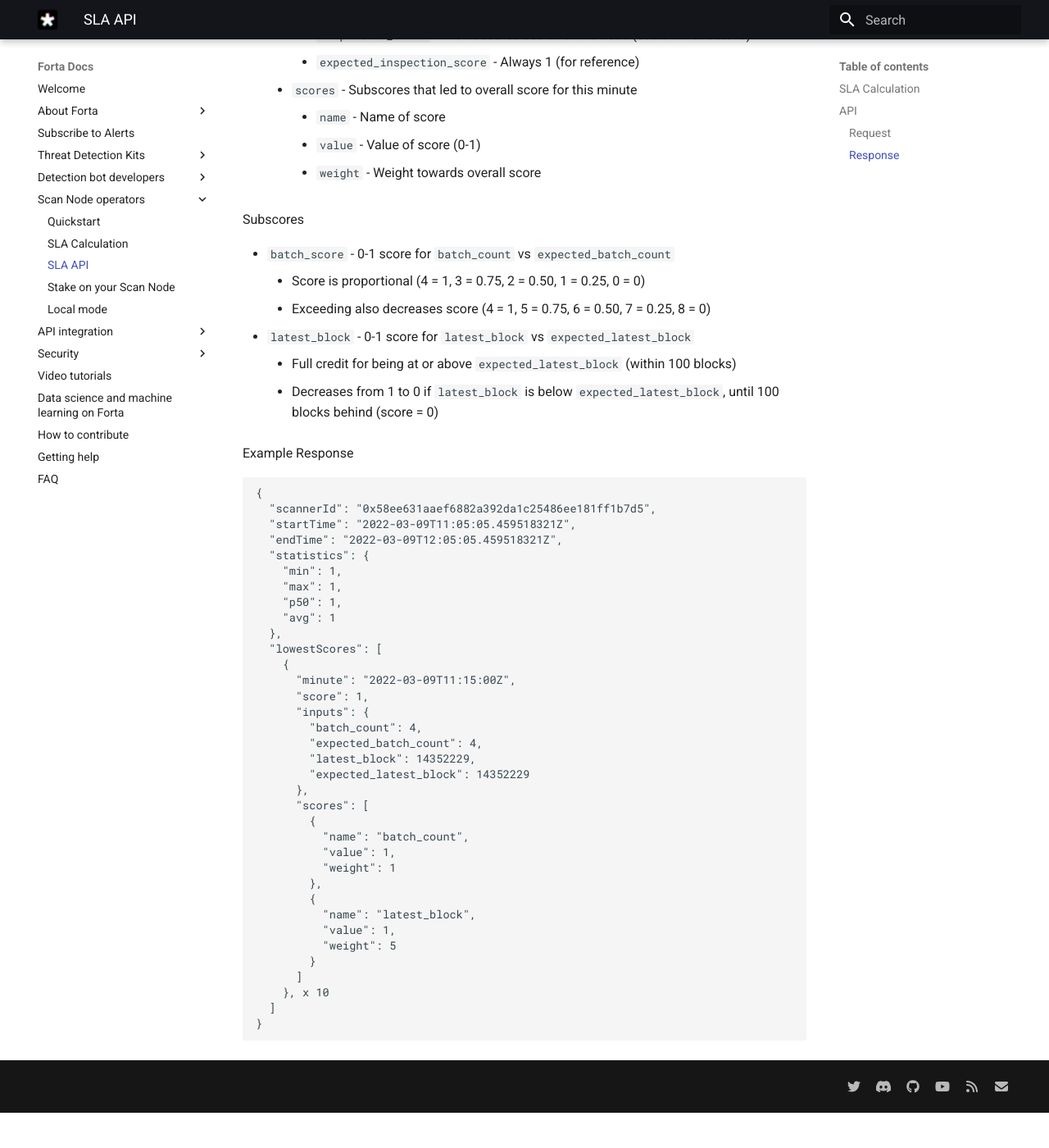
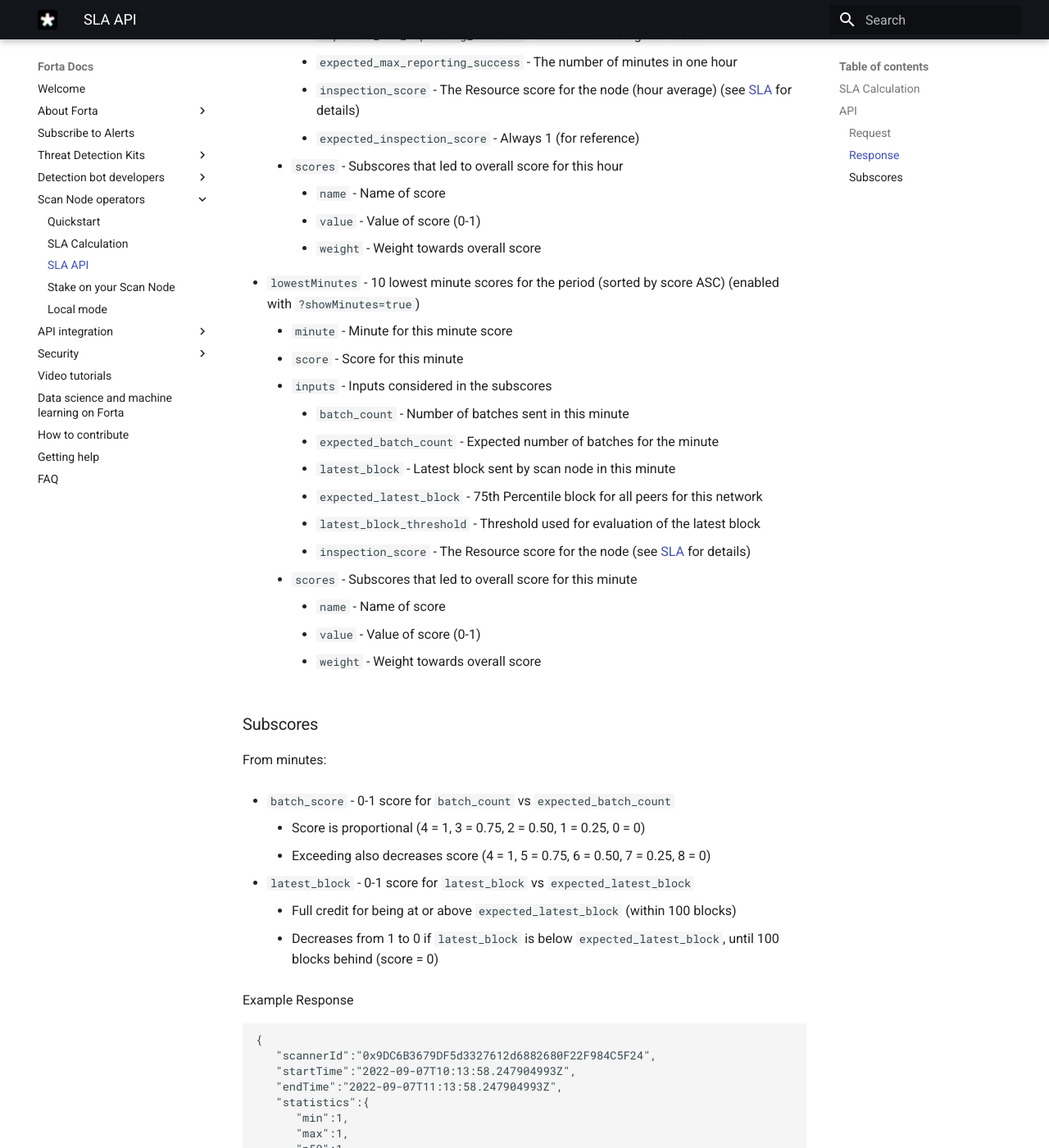
Before and after one commit to forta-network/docs, an MkDocs documentation site: the page built from docs/sla-api.md, in a window 1280 px wide and 1400 px high, scrolled down 1699 px. Shown: the whole window at 82% size. Built offline with MkDocs 1.6.1 and Material for MkDocs 9.7.7, drawn with Linux system fonts in a browser that asks for light colours; before the commit the page ends 3056 px from its top, so only the background shows below that; some of the changed text lies outside the part shown.

Commit message:
update sla api docs

````diff
--- a/docs/sla-api.md
+++ b/docs/sla-api.md
@@ -21,15 +21,16 @@
 
   - `startTime` - Start of date range to consider, in RFC3339 (YYYY-MM-DDTHH:MM:SSZ) (Default: 2 hours ago)
   - `endTime` - End of date range to consider, in RFC3339 (YYYY-MM-DDTHH:MM:SSZ) (Default: 1 hour ago)
+  - `showMinutes` - Enables the `lowestMinutes` list in the response (Default: false)
 
 Example (Most Recent available Hour)
 ```
 https://api.forta.network/stats/sla/scanner/0x58ee631aaef6882a392da1c25486ee181ff1b7d5
 ```
 
-Example (The day of 2022-03-06)
+Example (The day of 2022-09-07)
 ```
-https://api.forta.network/stats/sla/scanner/0x58ee631aaef6882a392da1c25486ee181ff1b7d5?startTime=2022-03-06T00:00:00Z&endTime=2022-03-07T00:00:00Z
+https://api.forta.network/stats/sla/scanner/0x58ee631aaef6882a392da1c25486ee181ff1b7d5?startTime=2022-09-07T00:00:00Z&endTime=2022-09-08T00:00:00Z&showMinutes=true
 ```
 
 ### Response
@@ -39,13 +40,29 @@
   - `scannerId` - ID of scanner requested
   - `startTime` - Start time considered for SLA calculations
   - `endTime` - End time considered for SLA calculations
+  - `scoreFormula` - Short explanation about how the score is calculated
   - `statistics` - Score statistics for the period
-    - `min` - Minimum minute-level score for the period
-    - `max` - Maximum minute-level score for the period
-    - `p50` - 50th Percentile minute-level score for the period
-    - `avg` - Average minute-level score for the period
-  - `lowestScores` - 10 lowest scores for the period (sorted by score ASC)
-    - `minute` - Minute for this minute-level score
+    - `min` - Minimum hour-level score for the period
+    - `max` - Maximum hour-level score for the period
+    - `p50` - 50th Percentile hour-level score for the period
+    - `avg` - Average hour-level score for the period
+  - `lowestScores` - Hour scores for the period (sorted by score ASC)
+    - `minute` - Hour for this hour summary score
+    - `score` - Score for this hour
+    - `inputs` - Inputs considered in the subscores
+        - `input_performance` - Average of all latest block scores from reported minutes
+        - `expected_input_performance` - Always 1 (for reference)
+        - `reporting_success` - Sum of batch scores of all reported minutes in the hour
+        - `expected_min_reporting_success` - Strict for bot-assigned nodes
+        - `expected_max_reporting_success` - The number of minutes in one hour
+        - `inspection_score` - The Resource score for the node (hour average) (see [SLA](sla.md) for details)
+        - `expected_inspection_score` - Always 1 (for reference)
+    - `scores` - Subscores that led to overall score for this hour
+        - `name` - Name of score
+        - `value` - Value of score (0-1)
+        - `weight` - Weight towards overall score
+  - `lowestMinutes` - 10 lowest minute scores for the period (sorted by score ASC) (enabled with `?showMinutes=true`)
+    - `minute` - Minute for this minute score
     - `score` - Score for this minute
     - `inputs` - Inputs considered in the subscores
         - `batch_count` - Number of batches sent in this minute
@@ -54,56 +71,101 @@
         - `expected_latest_block` - 75th Percentile block for all peers for this network
         - `latest_block_threshold` - Threshold used for evaluation of the latest block
         - `inspection_score` - The Resource score for the node (see [SLA](sla.md) for details)
-        - `expected_inspection_score` - Always 1 (for reference)
     - `scores` - Subscores that led to overall score for this minute
         - `name` - Name of score
         - `value` - Value of score (0-1)
         - `weight` - Weight towards overall score
 
-Subscores
+### Subscores
+
+From minutes:
 
   - `batch_score` - 0-1 score for `batch_count` vs `expected_batch_count`
     - Score is proportional (4 = 1, 3 = 0.75, 2 = 0.50, 1 = 0.25, 0 = 0)
     - Exceeding also decreases score (4 = 1, 5 = 0.75, 6 = 0.50, 7 = 0.25, 8 = 0)
+
   - `latest_block` - 0-1 score for `latest_block` vs `expected_latest_block`
     - Full credit for being at or above `expected_latest_block` (within 100 blocks)
     - Decreases from 1 to 0 if `latest_block` is below `expected_latest_block`, until 100 blocks behind (score = 0)
 
+
 Example Response
 ```
 {
-  "scannerId": "0x58ee631aaef6882a392da1c25486ee181ff1b7d5",
-  "startTime": "2022-03-09T11:05:05.459518321Z",
-  "endTime": "2022-03-09T12:05:05.459518321Z",
-  "statistics": {
-    "min": 1,
-    "max": 1,
-    "p50": 1,
-    "avg": 1
-  },
-  "lowestScores": [
-    {
-      "minute": "2022-03-09T11:15:00Z",
-      "score": 1,
-      "inputs": {
-        "batch_count": 4,
-        "expected_batch_count": 4,
-        "latest_block": 14352229,
-        "expected_latest_block": 14352229
-      },
-      "scores": [
-        {
-          "name": "batch_count",
-          "value": 1,
-          "weight": 1
-        },
-        {
-          "name": "latest_block",
-          "value": 1,
-          "weight": 5
-        }
-      ]
-    }, x 10
-  ]
+   "scannerId":"0x9DC6B3679DF5d3327612d6882680F22F984C5F24",
+   "startTime":"2022-09-07T10:13:58.247904993Z",
+   "endTime":"2022-09-07T11:13:58.247904993Z",
+   "statistics":{
+      "min":1,
+      "max":1,
+      "p50":1,
+      "avg":1
+   },
+   "lowestScores":[
+      {
+         "minute":"2022-09-07T10:00:00Z",
+         "score":1,
+         "inputs":{
+            "batch_count":215,
+            "expected_min_batch_count":0,
+            "expected_max_batch_count":0,
+            "reporting_success":60,
+            "expected_min_reporting_success":59,
+            "expected_max_reporting_success":60,
+            "latest_block_threshold":0,
+            "latest_block":0,
+            "expected_latest_block":0,
+            "input_performance":1,
+            "expected_input_performance":1,
+            "inspection_score":1,
+            "expected_inspection_score":1
+         },
+         "scores":[
+            {
+               "name":"input_performance",
+               "value":1,
+               "weight":5
+            },
+            {
+               "name":"reporting_success",
+               "value":1,
+               "weight":1
+            }
+         ]
+      }
+   ],
+   "lowestMinutes":[
+      {
+         "minute":"2022-09-07T11:29:00Z",
+         "score":0,
+         "inputs":{
+            "batch_count":4,
+            "expected_min_batch_count":1,
+            "expected_max_batch_count":4,
+            "reporting_success":0,
+            "expected_min_reporting_success":0,
+            "expected_max_reporting_success":0,
+            "latest_block_threshold":40,
+            "latest_block":15490042,
+            "expected_latest_block":15490040,
+            "input_performance":0,
+            "expected_input_performance":0,
+            "inspection_score":1,
+            "expected_inspection_score":0
+         },
+         "scores":[
+            {
+               "name":"batch_count",
+               "value":1,
+               "weight":1
+            },
+            {
+               "name":"latest_block",
+               "value":1,
+               "weight":5
+            }
+         ]
+      }
+   ]
 }
 ```
````
